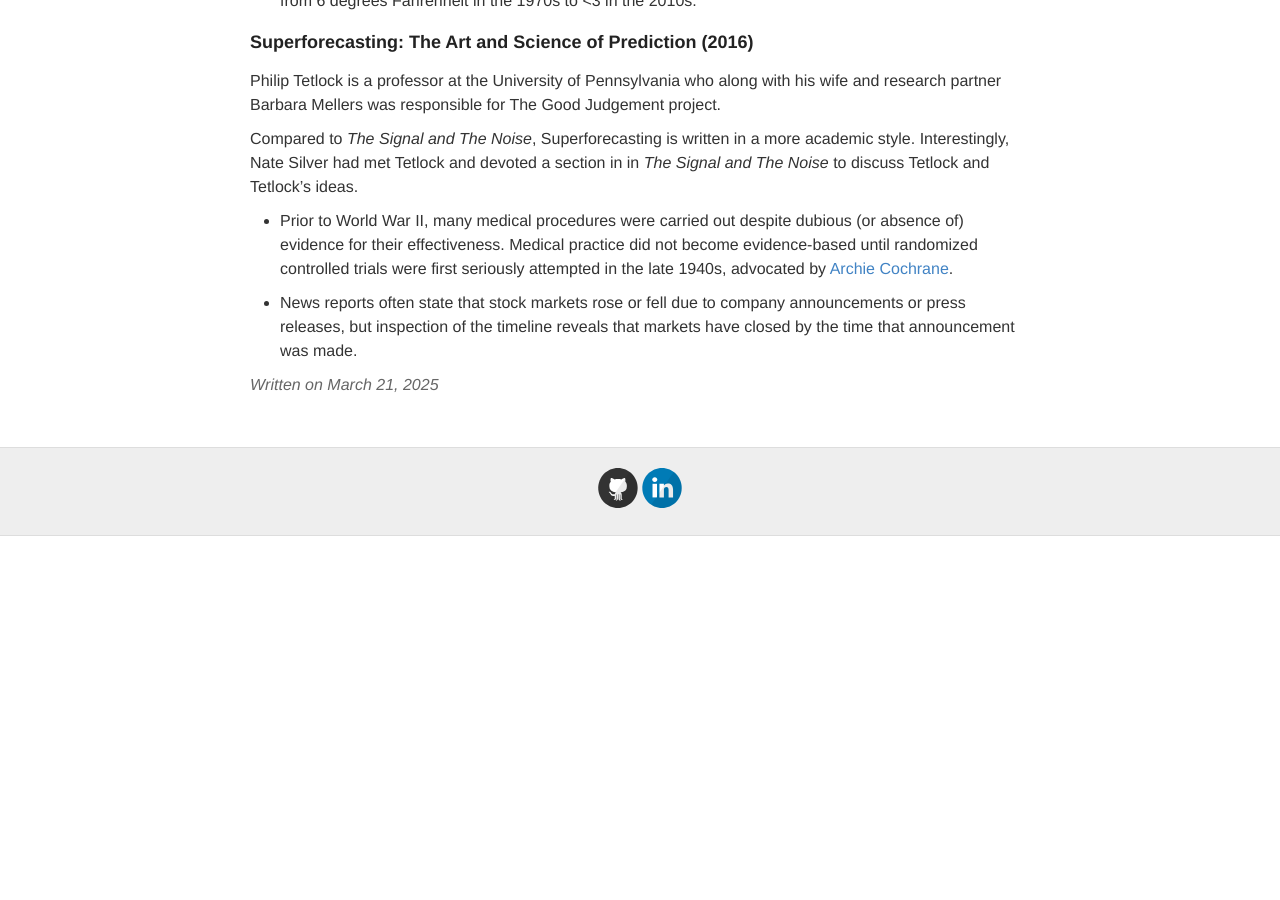
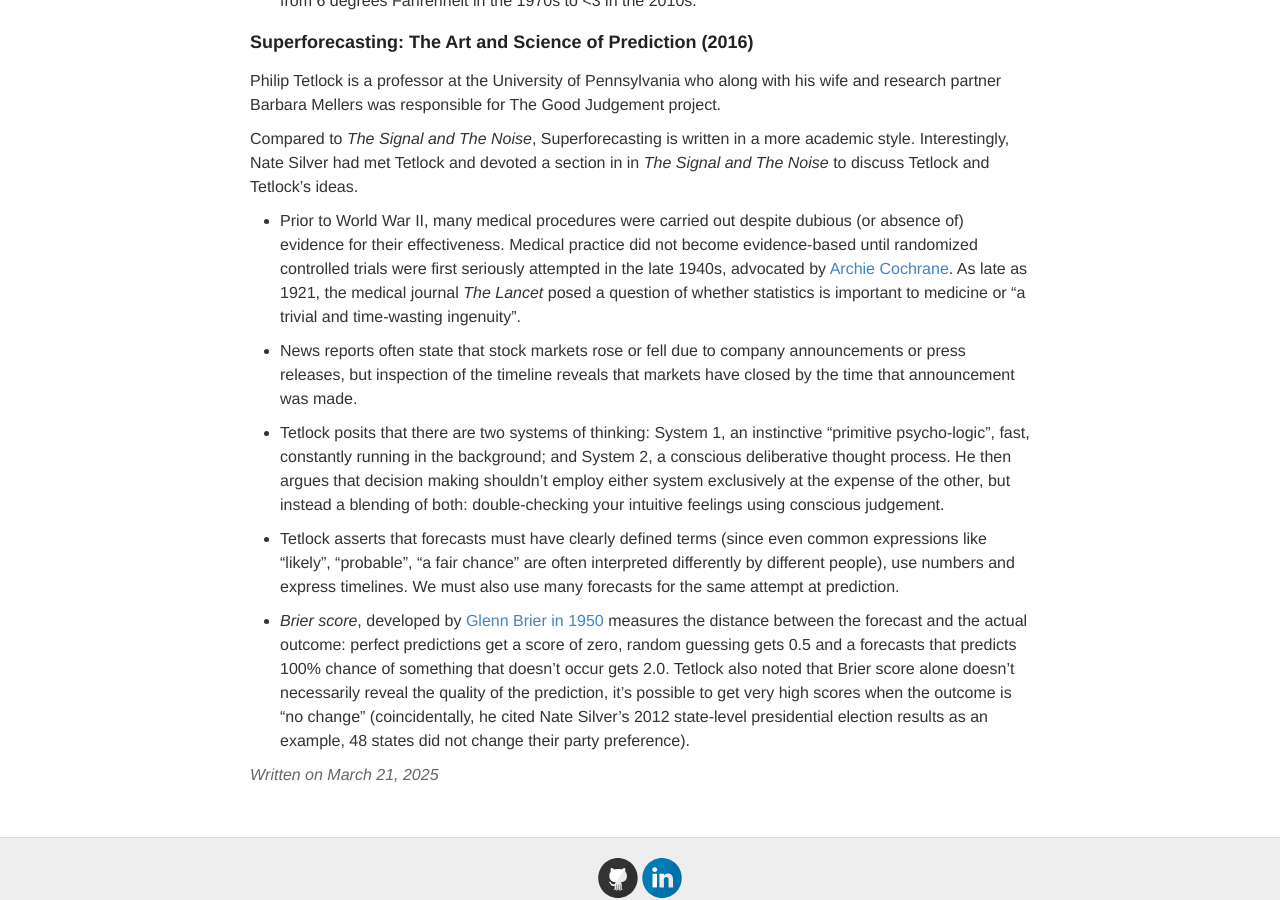
Before and after one commit to ptvan/ptvan.github.io, a Jekyll site: the page built from _posts/2025-03-21-forecasting-books.md, in a window 1280 px wide and 900 px high, scrolled down 1085 px. Built offline with Jekyll 4.4.1, drawn with Linux system fonts in a browser that asks for light colours; before the commit the page ends 1621 px from its top, so only the background shows below that.

Commit message:
added more Superforecasting notes

```diff
--- a/_posts/2025-03-21-forecasting-books.md
+++ b/_posts/2025-03-21-forecasting-books.md
@@ -23,6 +23,12 @@
 
 Compared to _The Signal and The Noise_, Superforecasting is written in a more academic style.  Interestingly, Nate Silver had met Tetlock and devoted a section in in _The Signal and The Noise_ to discuss Tetlock and Tetlock's ideas.
 
-- Prior to World War II, many medical procedures were carried out despite dubious (or absence of) evidence for their effectiveness. Medical practice did not become evidence-based until randomized controlled trials were first seriously attempted in the late 1940s, advocated by [Archie Cochrane](https://en.wikipedia.org/wiki/Archie_Cochrane).
+- Prior to World War II, many medical procedures were carried out despite dubious (or absence of) evidence for their effectiveness. Medical practice did not become evidence-based until randomized controlled trials were first seriously attempted in the late 1940s, advocated by [Archie Cochrane](https://en.wikipedia.org/wiki/Archie_Cochrane). As late as 1921, the medical journal _The Lancet_ posed a question of whether statistics is important to medicine or "a trivial and time-wasting ingenuity".
 
 - News reports often state that stock markets rose or fell due to company announcements or press releases, but inspection of the timeline reveals that markets have closed by the time that announcement was made.
+
+- Tetlock posits that there are two systems of thinking: System 1, an instinctive "primitive psycho-logic", fast, constantly running in the background; and System 2, a conscious deliberative thought process. He then argues that decision making shouldn't employ either system exclusively at the expense of the other, but instead a blending of both: double-checking your intuitive feelings using conscious judgement.
+
+- Tetlock asserts that forecasts must have clearly defined terms (since even common expressions like "likely", "probable", "a fair chance" are often interpreted differently by different people), use numbers and express timelines. We must also use many forecasts for the same attempt at prediction.
+
+- _Brier score_, developed by [Glenn Brier in 1950](https://en.wikipedia.org/wiki/Brier_score) measures the distance between the forecast and the actual outcome: perfect predictions get a score of zero, random guessing gets 0.5 and a forecasts that predicts 100% chance of something that doesn't occur gets 2.0. Tetlock also noted that Brier score alone doesn't necessarily reveal the quality of the prediction, it's possible to get very high scores when the outcome is "no change" (coincidentally, he cited Nate Silver's 2012 state-level presidential election results as an example, 48 states did not change their party preference).
```
